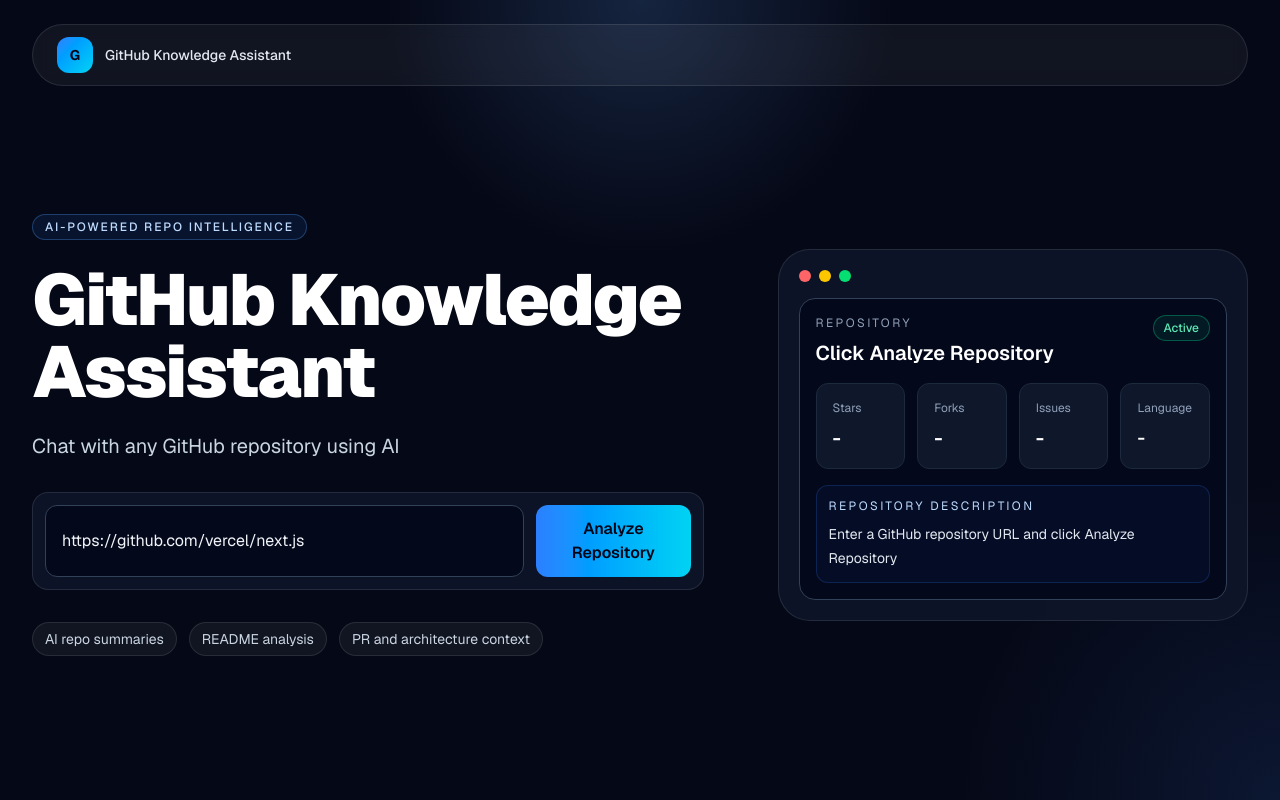
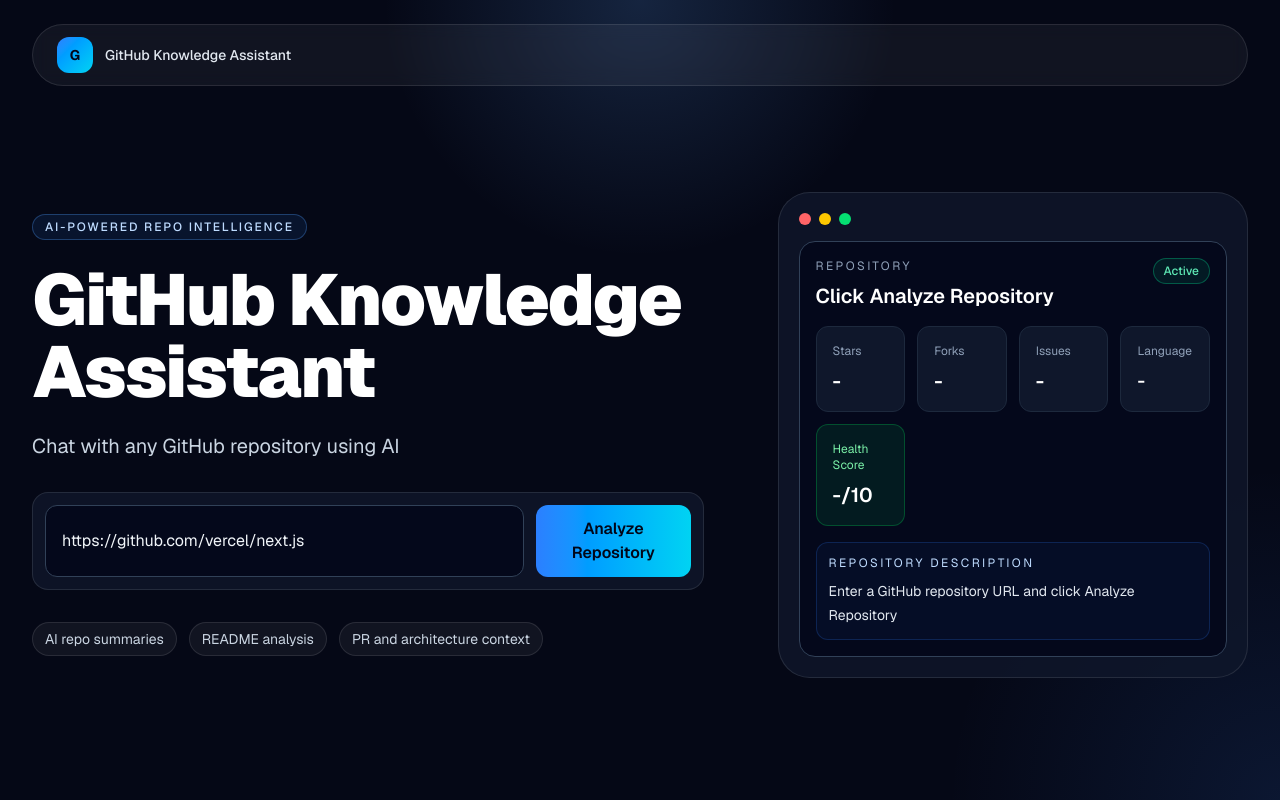
Before and after one commit to utsavaraj/GitHub_Knowledge_Assistant, a Next.js app: page / in a window 1280 px wide. Built offline with nearby package versions, Linux system fonts and the light colour scheme.

Commit message:
Add repository health score feature

```diff
--- a/app/page.tsx
+++ b/app/page.tsx
@@ -467,7 +467,26 @@
                     <p className="mt-2 wrap-break-word text-lg font-semibold text-white">
                       {repoData?.language || "-"}
                     </p>
+
                   </div>
+                  <div className="rounded-xl border border-green-500/30 bg-green-500/10 p-4">
+  <p className="text-xs text-green-300">
+    Health Score
+  </p>
+
+  <p className="mt-2 text-xl font-semibold text-white">
+    {repoData
+      ? Math.min(
+          10,
+          repoData.stargazers_count / 1000 +
+            repoData.forks_count / 500 +
+            5 -
+            repoData.open_issues_count / 1000
+        ).toFixed(1)
+      : "-"}
+    /10
+  </p>
+</div>
 
                 </div>
 
```
